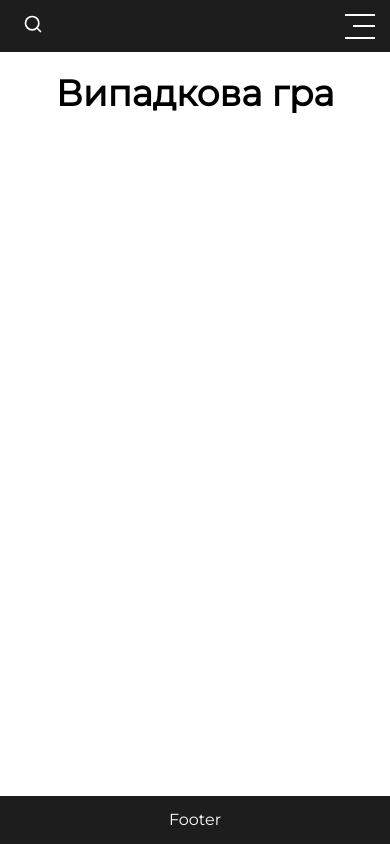
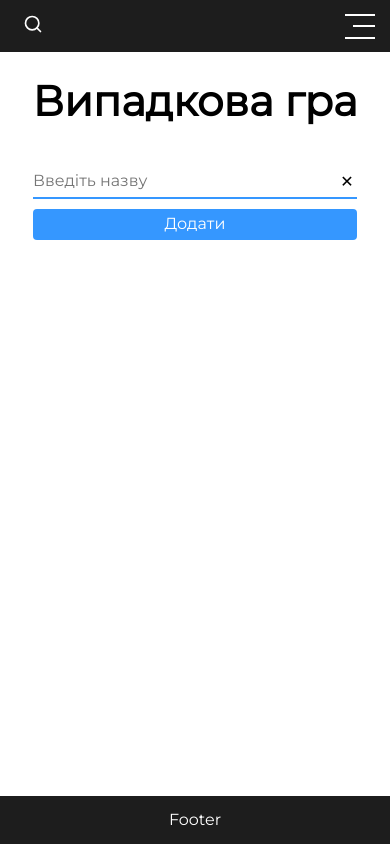
Before and after one commit to dkazarov/my_list, a website built with Vite: page index.html in a window 390 px wide. Built offline with nearby package versions, Linux system fonts and the light colour scheme.

Commit message:
add user input html markup + scss style

```diff
--- a/index.html
+++ b/index.html
@@ -50,9 +50,18 @@
       </div>
     </header>
 
-    <div class="container">
-      <div id="main">
+    <div id="main">
+        <div class="container">
         <h1 class="title">Випадкова гра</h1>
+
+        <form class="user__form">
+          <div class="user__input-inner">
+            <input type="text" class="user__input" placeholder="Введіть назву">
+            <button class="user__input-reset btn--reset" type="reset">&#x2715;</button>
+          </div>
+          <button class="user__input-btn-add btn--reset" type="submit">Додати</button>
+        </form>
+
       </div>
     </div>
 
--- a/src/scss/_presets.scss
+++ b/src/scss/_presets.scss
@@ -21,6 +21,7 @@ body.no-scroll {
 	padding: 0;
 	border: none;
 	cursor: pointer;
+	background-color: transparent;
 }
 
 .--hode {
--- a/src/scss/_variables.scss
+++ b/src/scss/_variables.scss
@@ -13,6 +13,7 @@
 
 	--accent-color: rgb(255, 150, 150);
 	--action-color: #3597ff;
+	--action-color-hover: #0d82ff;
 
 	--main-bg-color: #1d1d1d;
 
--- a/src/scss/block/_header.scss
+++ b/src/scss/block/_header.scss
@@ -4,7 +4,7 @@
 	width: 100%;
 	background-color: var(--main-bg-color);
 	z-index: 1;
-	margin-bottom: 5%;
+	margin-bottom: 50px;
 }
 
 .header__inner {
@@ -34,6 +34,9 @@
 }
 
 @media (max-width: 768px) {
+	.header{
+		margin-bottom: 30px;
+	}
 	.nav {
 		position: fixed;
 		width: 100%;
@@ -67,6 +70,9 @@
 }
 
 @media (max-width: 414px) {
+	.header {
+		margin-bottom: 25px;
+	}
 	.nav__list {
 		font-size: 40px;
 	}
--- a/src/scss/main.scss
+++ b/src/scss/main.scss
@@ -16,3 +16,4 @@
 @use './scss-components/search';
 @use './scss-components/burger';
 @use './scss-components/main-title';
+@use './scss-components/user-form';
--- a/src/scss/scss-components/_main-title.scss
+++ b/src/scss/scss-components/_main-title.scss
@@ -1,10 +1,24 @@
 .title {
-  font-size: 42px;
-  line-height: 1.2;
+	font-size: 50px;
+	margin-bottom: 70px;
+	text-align: center;
 }
 
-@media (max-width: 390px) {
-  .title {
+@media (max-width: 768px) {
+	.title {
+    margin-bottom: 45px;
+	}
+}
+@media (max-width: 576px) {
+	.title {
+    font-size: 42px;
+    margin-bottom: 40px;
+	}
+}
+
+@media (max-width: 375px) {
+	.title {
     font-size: 36px;
-  }
+    margin-bottom: 22px;
+	}
 }
--- /dev/null
+++ b/src/scss/scss-components/_user-form.scss
@@ -0,0 +1,54 @@
+.user__form {
+	display: flex;
+	justify-content: space-between;
+	align-items: center;
+	max-width: 50%;
+	margin: 0 auto;
+	gap: 0 2%;
+}
+.user__input-inner {
+	position: relative;
+	display: flex;
+	justify-content: space-between;
+	width: 100%;
+}
+.user__input {
+	width: 100%;
+	padding: 2% 0;
+	border: none;
+	border-bottom: 2px solid var(--action-color);
+	outline: none;
+}
+.user__input-reset {
+	position: absolute;
+	top: 50%;
+	transform: translateY(-50%);
+	right: 1%;
+}
+.user__input-btn-add {
+	padding: 2% 6%;
+	background-color: var(--action-color);
+	color: var(--white);
+	border-radius: 4px;
+	transition: background-color 0.2s ease-in-out;
+
+	&:hover {
+		background-color: var(--action-color-hover);
+		transition: background-color 0.2s ease-in-out;
+		cursor: pointer;
+	}
+}
+
+@media (max-width: 576px) {
+  .user__form {
+    flex-direction: column;
+    max-width: 90%;
+  }
+  .user__input-inner {
+    margin-bottom: 3%;
+  }
+  .user__input-btn-add {
+    width: 100%;
+    padding: 2% 0;
+  }
+}
```
Also changed, not shown: src/scss/scss-components/_form.scss (deleted, +0 -44 lines).
